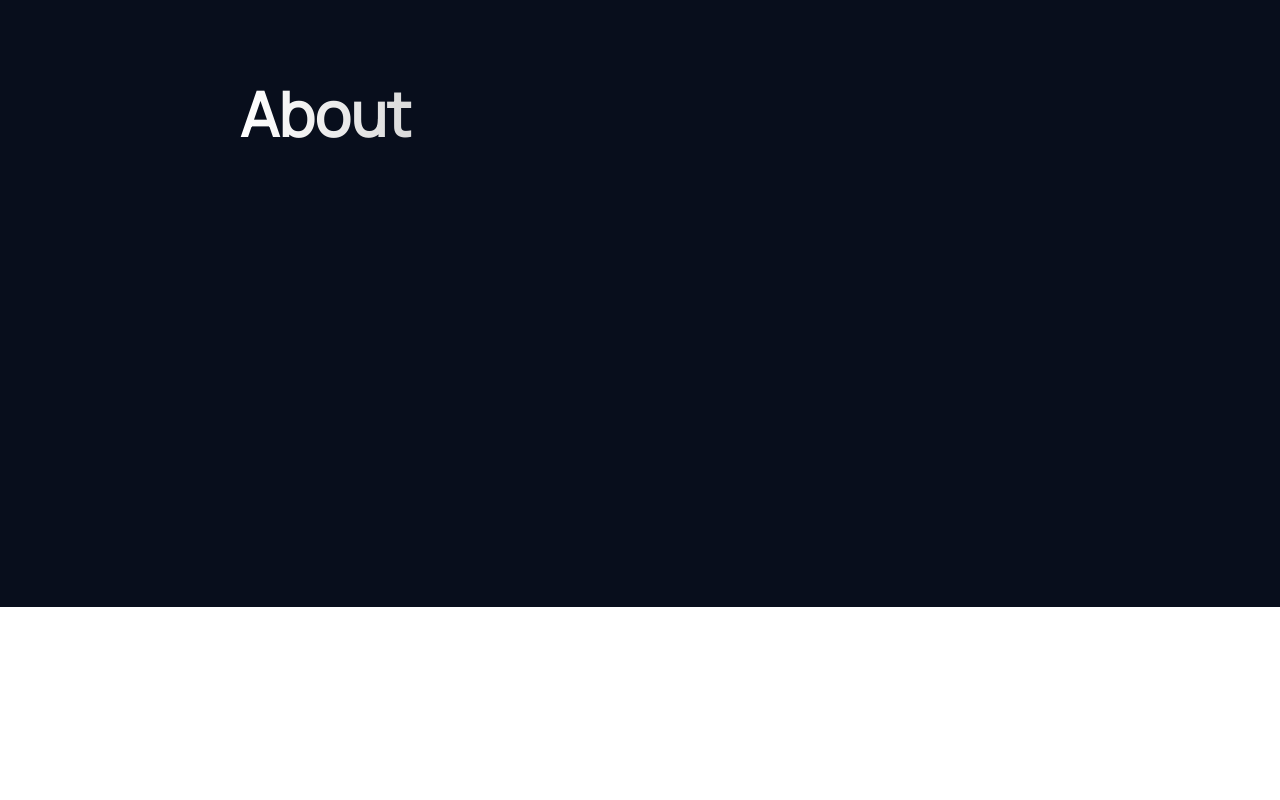
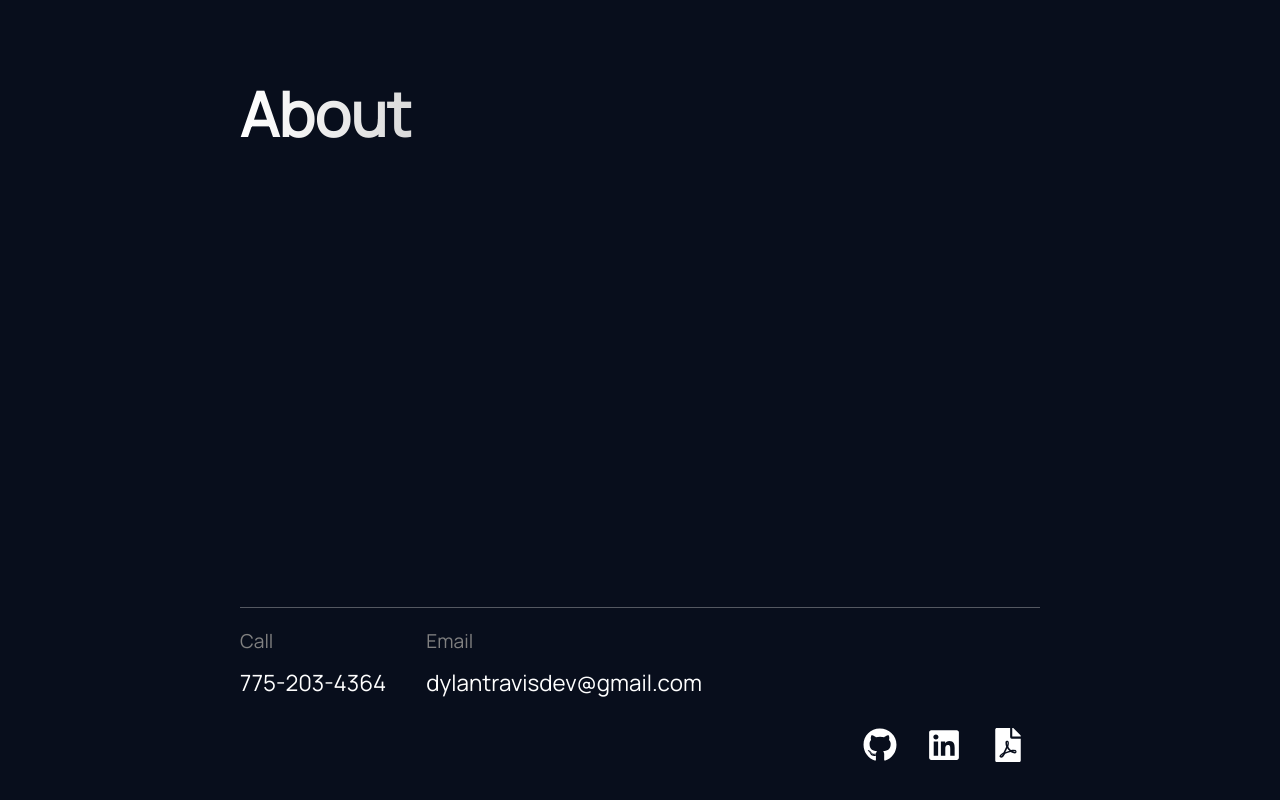
Before and after one commit to asendice/three, a React (Create React App) app in the folder client/: page / in a window 1280 px wide. Shown: the part 1727-2527 px from the top of the page. Before the commit the page ends 2334 px from the top, so only its background shows below. Built offline with nearby package versions, Linux system fonts and the light colour scheme; no server answers.

Commit message:
footer component

```diff
--- a/client/src/App.css
+++ b/client/src/App.css
@@ -6,6 +6,8 @@
 
 .app {
   background-color: #080e1c;
+  display: flex;
+  flex-direction: column;
 }
 
 .cursor:hover {
@@ -178,7 +180,7 @@ a.active-link {
   line-height: 1.6rem;
 }
 .card-tech-header {
-  align-self:center;
+  align-self: center;
   color: #fff;
 }
 .card-stack {
@@ -192,7 +194,7 @@ a.active-link {
 }
 .card-buttons-container {
   display: flex;
-  justify-Content: space-evenly;
+  justify-content: space-evenly;
   align-items: center;
 }
 .card-button {
@@ -203,3 +205,38 @@ a.active-link {
 }
 
 /* Card Component Styling */
+
+/* Footer Component Styling */
+
+.footer-container {
+  display: flex;
+  flex-direction: column;
+  align-items: center;
+  align-self: center;
+}
+.footer-contact {
+  display: flex;
+  border-top: rgba(227, 227, 227, 0.35) solid 1px;
+  height: 120px;
+  width: 800px;
+}
+.footer-content {
+  display: flex;
+  flex-direction: column;
+  justify-content: space-between;
+  margin-top: 20px;
+  height: 70px;
+}
+.footer-text {
+  font-size: 1.2rem;
+  color: grey;
+}
+.footer-juice {
+  font-size: 1.4rem;
+  color: #fff;
+}
+.footer-socials {
+  align-self: flex-end;
+  margin-bottom: 50px;
+}
+/* Footer Component Styling */
--- a/client/src/App.js
+++ b/client/src/App.js
@@ -4,6 +4,7 @@ import Hero from "./components/Hero";
 import Projects from "./components/Projects";
 import Tech from "./components/Tech";
 import About from "./components/About";
+import Footer from "./components/Footer";
 const App = () => {
   return (
     <div className="app">
@@ -12,6 +13,7 @@ const App = () => {
       <Projects />
       <Tech />
       <About />
+      <Footer />
     </div>
   );
 };
--- a/client/src/components/Footer.js
+++ b/client/src/components/Footer.js
@@ -0,0 +1,24 @@
+import React from "react";
+import Socials from "./Socials";
+
+const Footer = () => {
+  return (
+    <div className="footer-container">
+      <div className="footer-contact">
+        <div className="footer-content">
+          <p className="footer-text">Call</p>
+          <p className="footer-juice">775-203-4364</p>
+        </div>
+        <div className="footer-content" style={{ marginLeft: "40px" }}>
+          <p className="footer-text">Email</p>
+          <p className="footer-juice">dylantravisdev@gmail.com</p>
+        </div>
+      </div>
+      <div className="footer-socials">
+        <Socials />
+      </div>
+    </div>
+  );
+};
+
+export default Footer;
```
